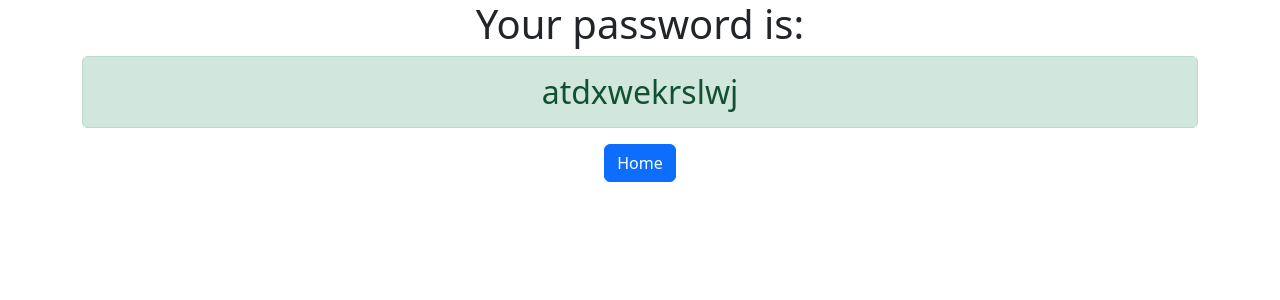
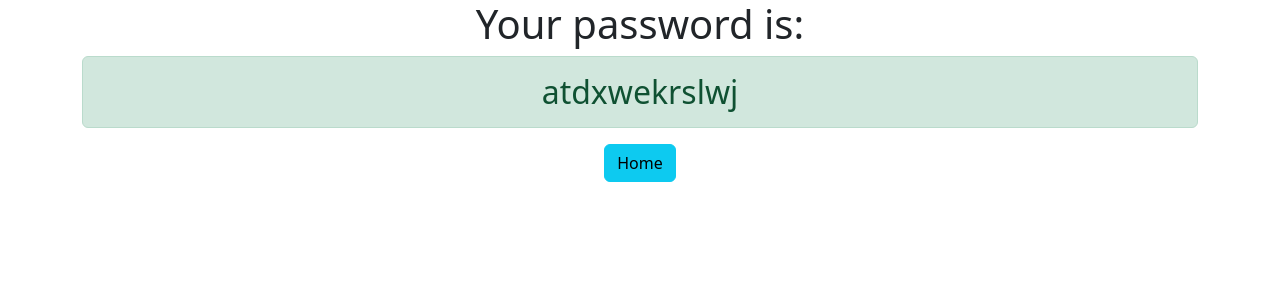
Before and after one commit to Alexey11700/password_generator-pro11, a Django app: page /password/ in a window 1280 px wide. Shown: the top 300 px of the page. Run offline with Django 4.2, Linux system fonts and the light colour scheme.

Commit message:
Я внес кое какие изменения

```diff
--- a/generator/templates/generator/password.html
+++ b/generator/templates/generator/password.html
@@ -16,5 +16,5 @@
 
  <h1>Your password is:</h1>
  <h2 class="alert alert-success">{{ password }} </h2>
- <a href="{% url 'home' %}"class="btn btn-primary">Home</a>
+ <a href="{% url 'home' %}"class="btn btn-info">Home</a>
 </div>
--- a/password_generator/settings.py
+++ b/password_generator/settings.py
@@ -20,7 +20,7 @@ BASE_DIR = Path(__file__).resolve().parent.parent
 # See https://docs.djangoproject.com/en/4.0/howto/deployment/checklist/
 
 # SECURITY WARNING: keep the secret key used in production secret!
-SECRET_KEY = 'django-insecure-$2vqit8vcxm!wl(6#%xi7#$^(_f2og%a8g0a@@g+!=k^g6#agh'
+SECRET_KEY = 'django-insecure-ghfhgfhghghgfh$2vqit8vcxm!wl(6#%xi7#$^(_f2og%a8g0a@@g+!=k^g6#agh'
 
 # SECURITY WARNING: don't run with debug turned on in production!
 DEBUG = True
```
